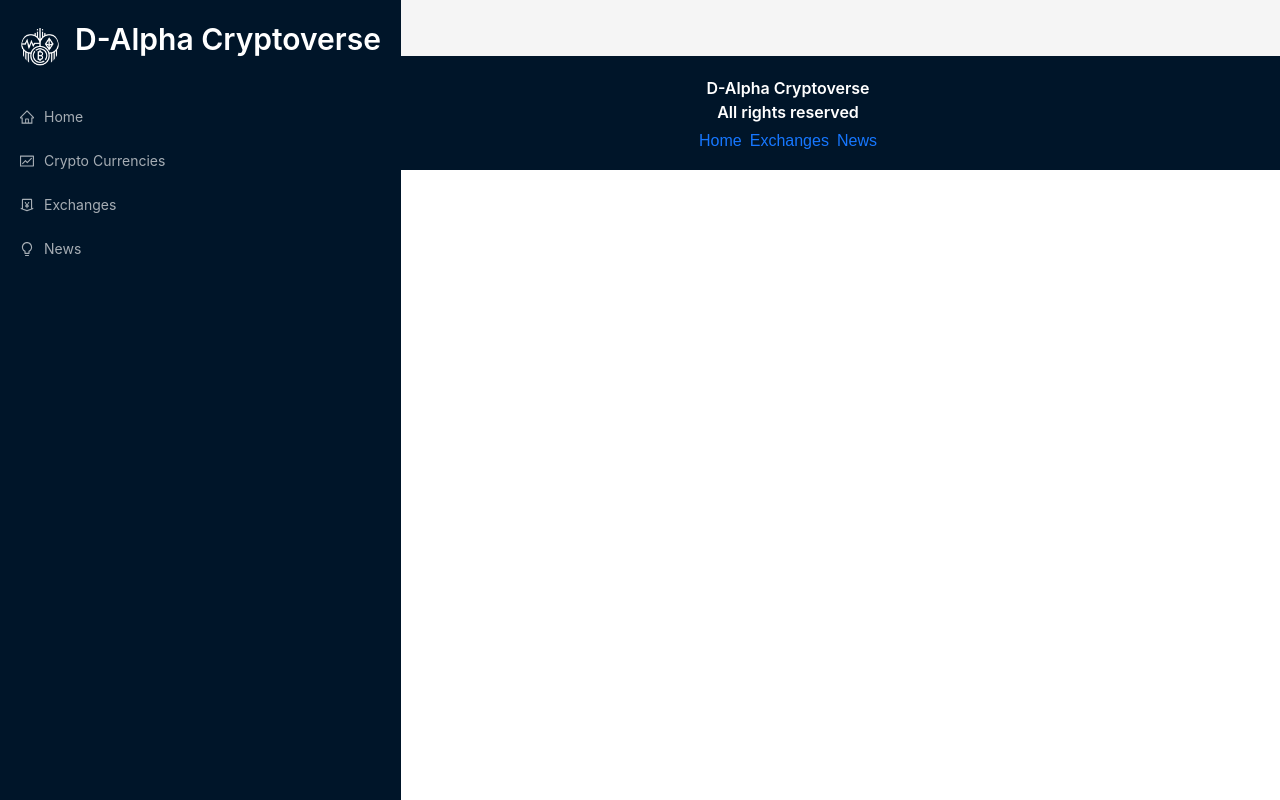
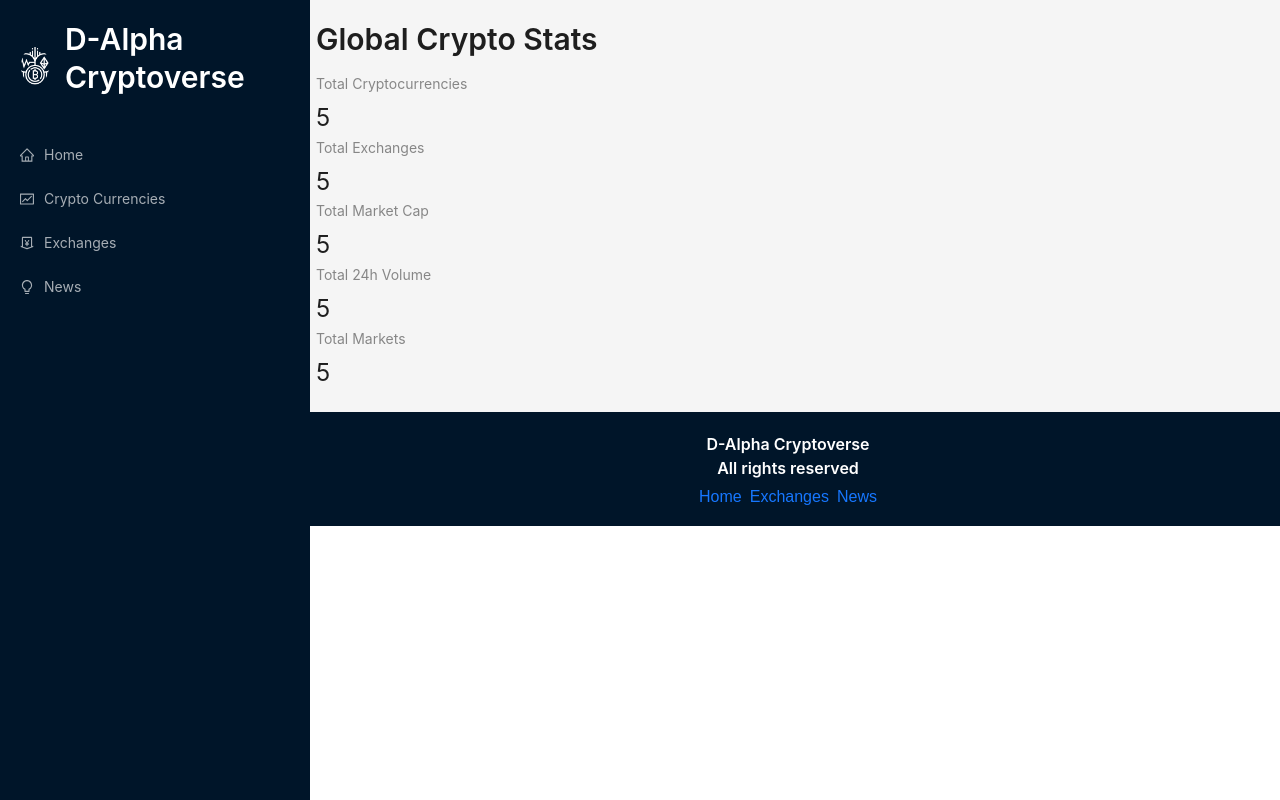
Before and after one commit to DimanthaWeerakoon/react-crypto-app, a React (Create React App) app: page / in a window 1280 px wide. Built offline with nearby package versions, Linux system fonts and the light colour scheme.

Commit message:
Homepage initiated with title and statistics

```diff
--- a/src/App.css
+++ b/src/App.css
@@ -35,6 +35,7 @@
   padding: 20px;
 }
 .nav-container {
+  width: 310px;
   position: fixed;
   left: 0;
   margin: 10px;
--- a/src/components/Homepage.jsx
+++ b/src/components/Homepage.jsx
@@ -1,7 +1,28 @@
 import React from "react";
+import millify from "millify";
+import { Typography, Row, Col, Statistic } from "antd";
+import { Link } from "react-router-dom";
+
+const { Title } = Typography;
 
 const Homepage = () => {
-  return <div>Homepage</div>;
+  return (
+    <>
+      <Title level={2} className="heading">
+        {" "}
+        Global Crypto Stats
+      </Title>
+      <Row>
+        <Col span={12}>
+          <Statistic title="Total Cryptocurrencies" value={5} />
+          <Statistic title="Total Exchanges" value={5} />
+          <Statistic title="Total Market Cap" value={5} />
+          <Statistic title="Total 24h Volume" value={5} />
+          <Statistic title="Total Markets" value={5} />
+        </Col>
+      </Row>
+    </>
+  );
 };
 
 export default Homepage;
```
